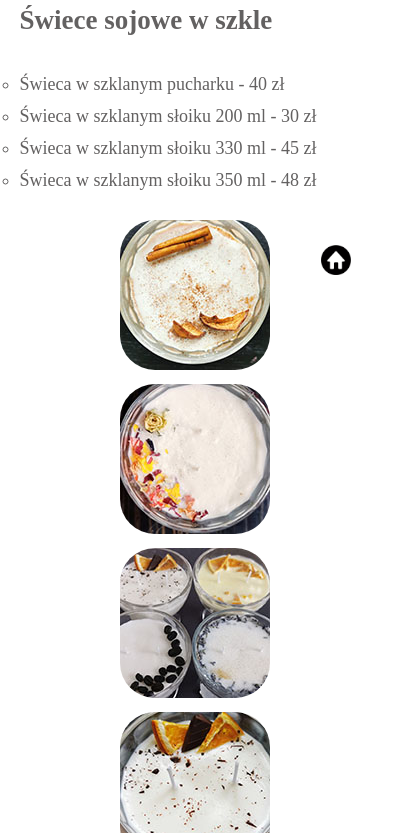
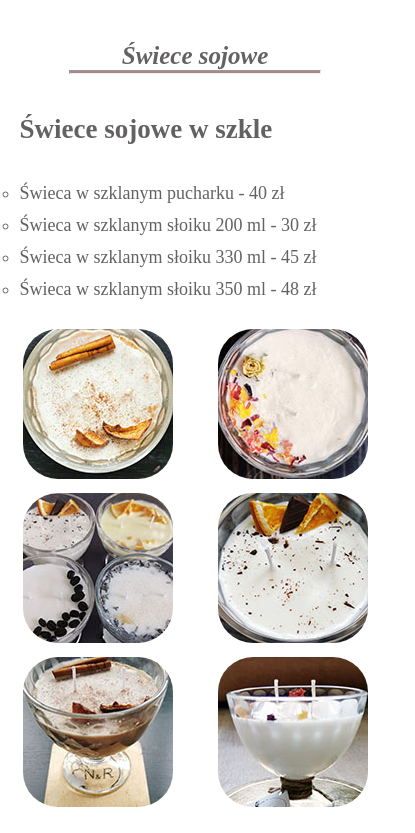
Before and after one commit to ALewandowska-sys/Stronka, a plain HTML site: page produkty.html in a window 390 px wide. Shown: the part 426-1259 px from the top of the page, 415 px wide, since content can reach past the window. Drawn offline with Linux system fonts and the light colour scheme.

Commit message:
initial commit

```diff
--- a/produkty.html
+++ b/produkty.html
@@ -27,7 +27,6 @@
             <a class="menu" href= "onas.html">O nas</a>
             <a class="menu" href= "kontakt.html">Kontakt</a>
         </nav>
-    <a class="home" href= "index.html"><img src="zdj/home.jpg" alt="home"></a>
         <header>
                 <a href="index.html"><img src="zdj/Logo.jpg" alt="Logo"/>
                 <span>Natural &#38 Relax</span></a>
--- a/style.css
+++ b/style.css
@@ -68,9 +68,6 @@ a.active{
 a.menu:hover{
     background-color: #F1E1DA;
 }
-.home{
-    display: none;
-}
 
 
 /*-----------------------na telefon-------------------*/
@@ -108,16 +105,6 @@ a.menu:hover{
     .menu, .menu{
         padding: .25rem 2rem;
     }
-    .home{
-        z-index: 2;
-        width: 30px;
-        height: 30px;
-        border-radius: 50%;
-        position: fixed;
-        display: flex;
-        bottom: 17%;
-        right: 10%;
-    }
     header img{
         padding-right: 0;
     }
@@ -154,8 +141,10 @@ header span{
 }
 header a{
     display: flex;
+    flex-wrap: wrap;
     align-items: center;
     justify-content: center;
+    text-align: center;
     color: #5F3915;
 }
 header img{
@@ -395,7 +384,6 @@ input:hover, textarea:hover{
     margin-bottom: 20px;
     display: flex;
     flex-wrap: wrap;
-    max-width: 80%;
 }
 .gallery img {
     transition: 1s;
```
Also changed, not shown: index.html (+0 -1 lines), kontakt.html (+0 -1 lines), onas.html (+0 -2 lines).
